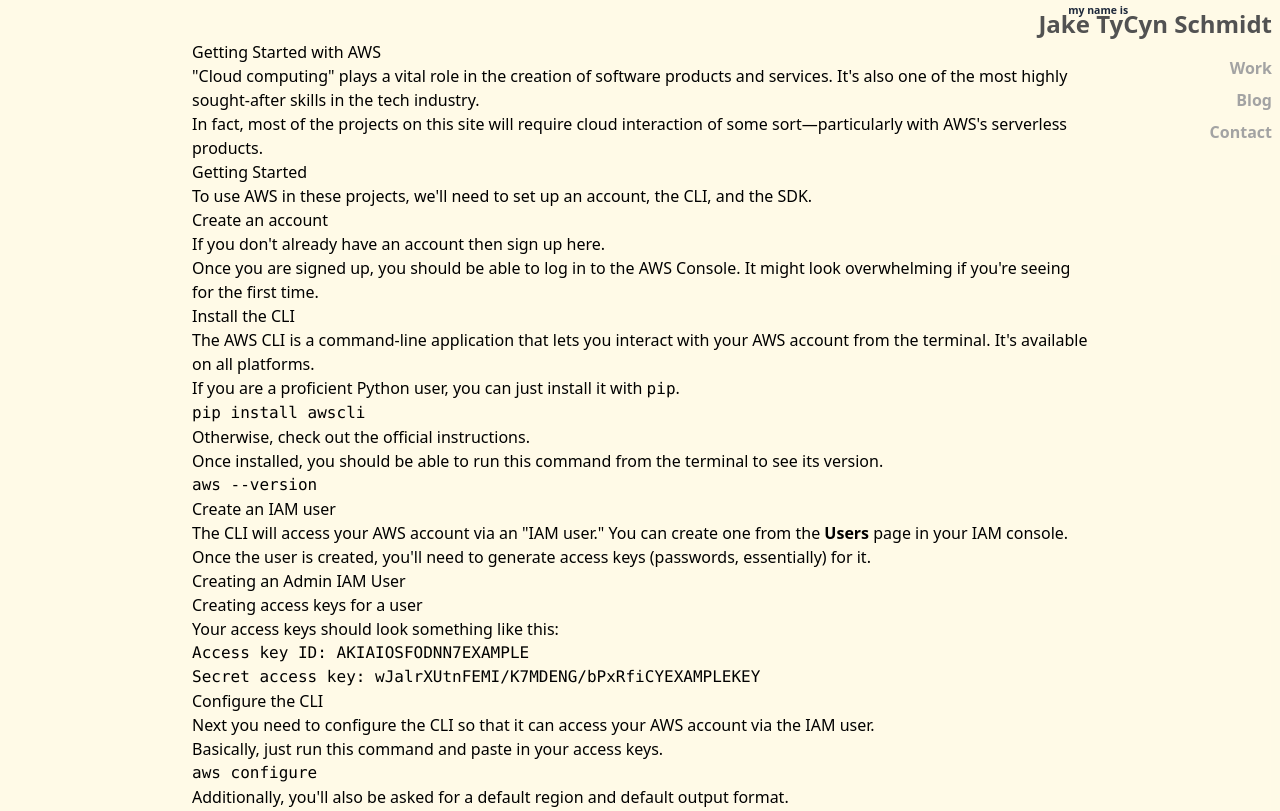
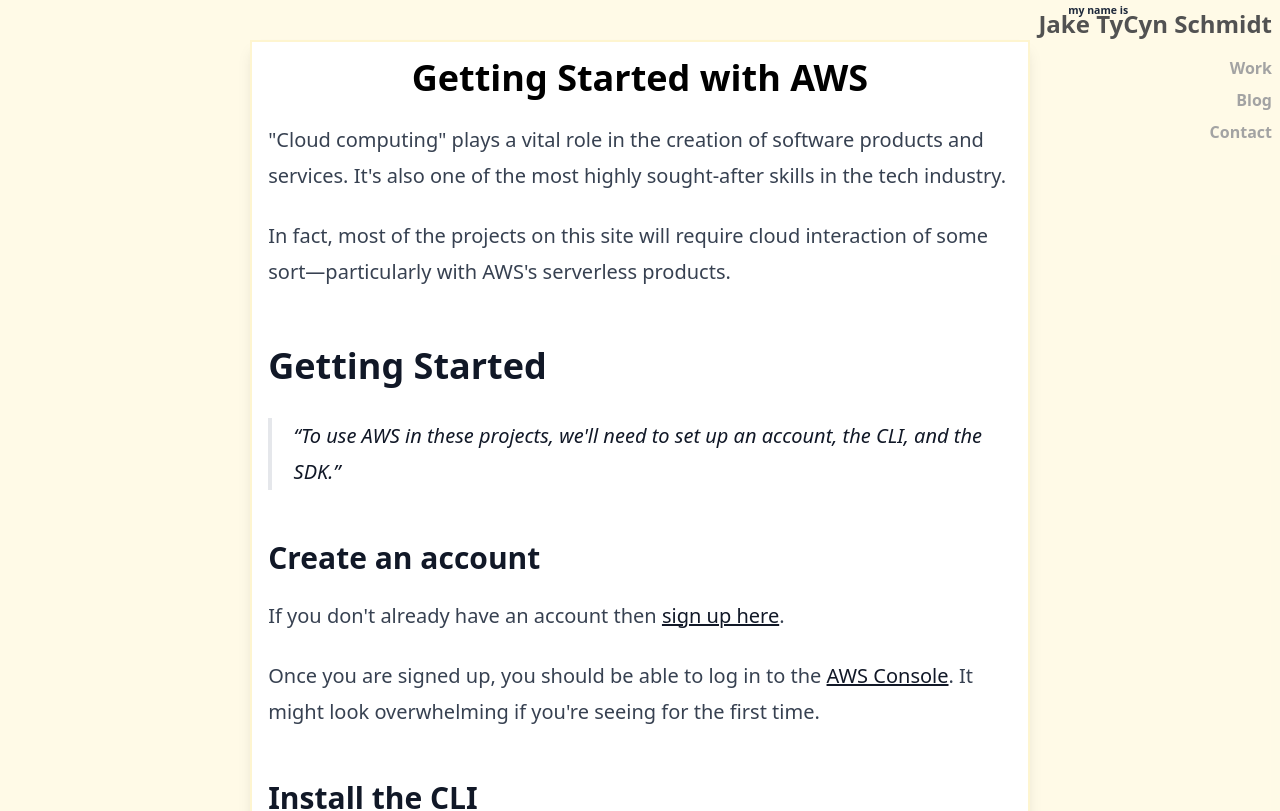
Before and after one commit to jaketycyn/jake-tycyn-schmidt-blog, a Next.js app: page /posts/aws-quickstart in a window 1280 px wide. Shown: the top 811 px of the page. Built offline with nearby package versions, Linux system fonts and the light colour scheme.

Commit message:
style - Markdown Tailwind Typography

```diff
--- a/app/posts/[slug]/page.tsx
+++ b/app/posts/[slug]/page.tsx
@@ -23,9 +23,11 @@ const PostPage = (props: any) => {
   const slug = props.params.slug;
   const post = getPostContent(slug);
   return (
-    <div>
-      <h1>{post.data.title}</h1>
-      <Markdown>{post.content}</Markdown>
+    <div className="bg-white p-4 border-2 border-yellow-400/20 shadow-lg">
+      <h1 className="text-center text-4xl font-bold">{post.data.title}</h1>
+      <article className="prose lg:prose-xl">
+        <Markdown>{post.content}</Markdown>
+      </article>
     </div>
   );
 };
--- a/package.json
+++ b/package.json
@@ -19,10 +19,10 @@
     "next": "13.2.4",
     "react": "18.2.0",
     "react-dom": "18.2.0",
-    "tailwind-scrollbar-hide": "^1.1.7",
     "typescript": "4.9.5"
   },
   "devDependencies": {
+    "@tailwindcss/typography": "^0.5.9",
     "autoprefixer": "^10.4.14",
     "postcss": "^8.4.21",
     "tailwindcss": "^3.2.7"
--- a/tailwind.config.js
+++ b/tailwind.config.js
@@ -12,7 +12,7 @@ module.exports = {
     extend: {},
   },
   plugins: [
-    require("tailwind-scrollbar-hide"),
+    require("@tailwindcss/typography"),
     // ...
   ],
 };
```
Also changed, not shown: 1 other file (tests, documents, lock files or other folders).
